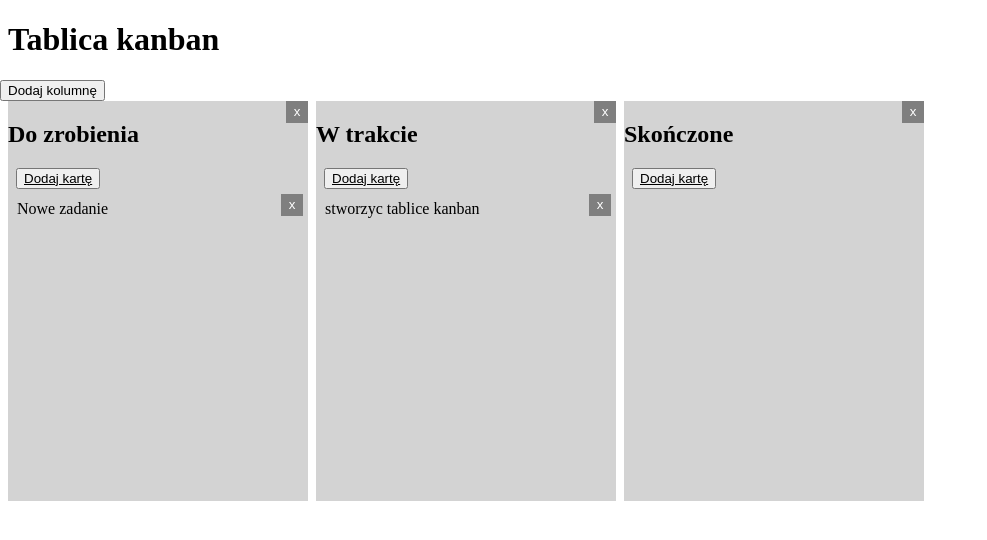
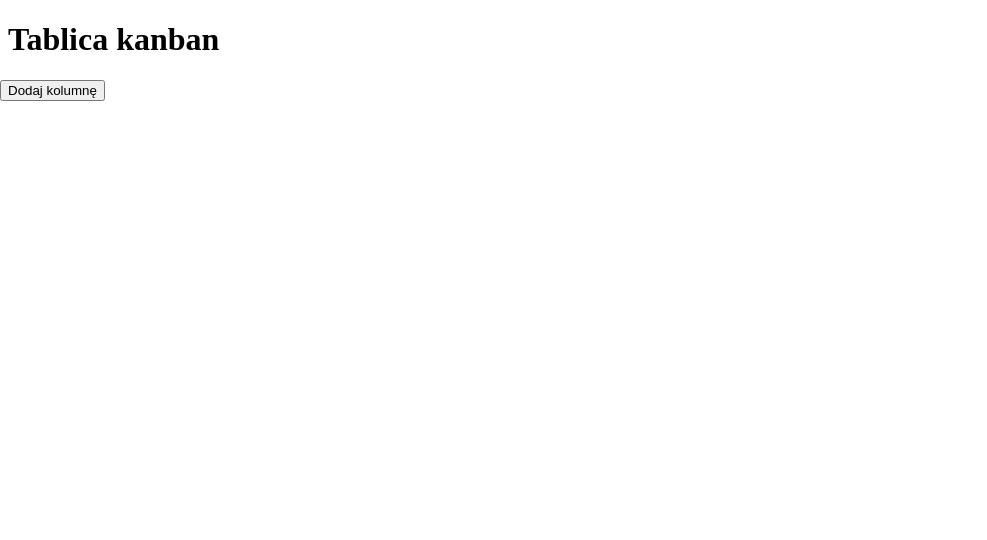
Before and after one commit to marcinprusko/ajax4, a plain HTML site: page index.html in a window 1280 px wide. Shown: the whole page, without its empty margins (0-987 px from the left). Drawn offline with nearby package versions, Linux system fonts and the light colour scheme; no server answers.

Commit message:
usunięcie scrpt

```diff
--- a/index.html
+++ b/index.html
@@ -15,7 +15,6 @@
 
     <script src="https://code.jquery.com/jquery-3.0.0.min.js" integrity="sha256-JmvOoLtYsmqlsWxa7mDSLMwa6dZ9rrIdtrrVYRnDRH0=" crossorigin="anonymous"></script>
     <script   src="https://code.jquery.com/ui/1.11.4/jquery-ui.min.js"   integrity="sha256-xNjb53/rY+WmG+4L6tTl9m6PpqknWZvRt0rO1SRnJzw="   crossorigin="anonymous"></script>
-    <script type="text/javascript" src="js/script.js"></script>
     <script type="text/javascript" src="js/Column.js"></script>
     <script type="text/javascript" src="js/Card.js"></script>
     <script type="text/javascript" src="js/Board.js"></script>
--- a/js/script.js
+++ /dev/null
@@ -1,121 +0,0 @@
-$(function(){
-
-  // FUNKCJE POMOCNICZE
-  function initSortable() {
-    $('.card-list').sortable({
-      connectWith: '.card-list',
-      placeholder: 'card-placeholder'
-    }).disableSelection();
-  }
-
-  function randomString() {
-    var chars = '0123456789abcdefghiklmnopqrstuvwxyzABCDEFGHIJKLMNOPQRSTUVWXTZ'.split();
-    var str = '', i;
-    for (i = 0; i < 10; i++) {
-      str += chars[Math.floor(Math.random() * chars.length)];
-    }
-    return str;
-  }
-
-  // KANBAN
-  var board = {
-    name: 'Tablica Kanban',
-    createColumn: function(column) {
-      this.element.append(column.element);
-      initSortable();
-    },
-    element: $('#board .column-container')
-  };
-
-  $('.create-column')
-  .click(function(){
-    board.createColumn(new Column(prompt('Wpisz nazwę kolumny')));
-  });
-
-  // KLASA KANBAN COLUMN
-  function Column(name) {
-    var self = this;
-
-    this.id = randomString();
-    this.name = name;
-    this.element = createColumn();
-
-    function createColumn() {
-      // TWORZENIE NOWYCH WĘZŁÓW
-      var column = $('<div class="column"></div>');
-      var columnTitle = $('<h2 class="column-title">' + self.name + '</h2>');
-      var columnCardList = $('<ul class="card-list"></ul>');
-      var columnDelete = $('<button class="btn-delete">x</button>');
-      var columnAddCard = $('<button class="column-add-card">Dodaj kartę</button>');
-
-      // PODPINANIE ODPOWIEDNICH ZDARZEŃ POD WĘZŁY
-      columnDelete.click(function() {
-        self.deleteColumn();
-      });
-      columnAddCard.click(function(event) {
-        event.preventDefault();
-        self.createCard(new Card(prompt("Wpisz nazwę karty")));
-      });
-
-      // KONSTRUOWANIE ELEMENTU KOLUMNY
-      column.append(columnTitle)
-      .append(columnDelete)
-      .append(columnAddCard)
-      .append(columnCardList);
-      return column;
-    }
-  }
-  Column.prototype = {
-    createCard: function(card) {
-      this.element.children('ul').append(card.element);
-    },
-    deleteColumn: function() {
-      this.element.remove();
-    }
-  };
-
-  // KLASA KANBAN CARD
-  function Card(description) {
-    var self = this;
-
-    this.id = randomString();
-    this.description = description;
-    this.element = createCard();
-
-    function createCard() {
-      var card = $('<li class="card"></li>');
-      var cardDeleteBtn = $('<button class="btn-delete">x</button>');
-      var cardDescription = $('<p class="card-description"></p>');
-      cardDeleteBtn.click(function(){
-        self.removeCard();
-      });
-      card.append(cardDeleteBtn);
-      cardDescription.text(self.description);
-      card.append(cardDescription)
-      return card;
-    }
-  }
-  Card.prototype = {
-    removeCard: function() {
-      this.element.remove();
-    }
-  }
-
-  // TWORZENIE NOWYCH EGZEMPLARZY KOLUMN
-  var todoColumn = new Column('Do zrobienia');
-  var doingColumn = new Column('W trakcie');
-  var doneColumn = new Column('Skończone');
-
-  // DODAWANIE KOLUMN DO TABLICY
-  board.createColumn(todoColumn);
-  board.createColumn(doingColumn);
-  board.createColumn(doneColumn);
-
-  // TWORZENIE NOWYCH EGZEMPLARZY KART
-  var card1 = new Card('Nowe zadanie');
-  var card2 = new Card('stworzyc tablice kanban');
-
-  // DODAWANIE KART DO KOLUMN
-  todoColumn.createCard(card1);
-  doingColumn.createCard(card2);
-})
```
